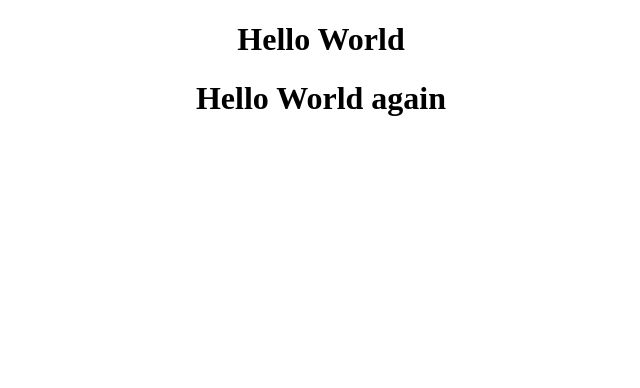
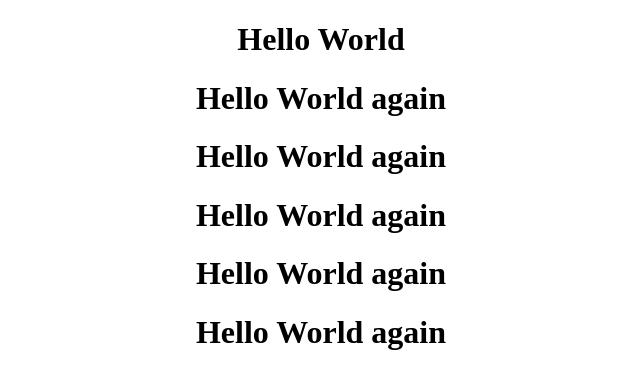
Before and after one commit to shahzaibalijamro/intract, a plain HTML site: page index.html in a window 1280 px wide. Shown: the whole page, without its empty margins (319-959 px from the left). Drawn offline with Linux system fonts and the light colour scheme.

Commit message:
commands added

```diff
--- a/index.html
+++ b/index.html
@@ -8,5 +8,9 @@
 <body>
     <h1 style="text-align: center;">Hello World</h1>
     <h1 style="text-align: center;">Hello World again</h1>
+    <h1 style="text-align: center;">Hello World again</h1>
+    <h1 style="text-align: center;">Hello World again</h1>
+    <h1 style="text-align: center;">Hello World again</h1>
+    <h1 style="text-align: center;">Hello World again</h1>
 </body>
 </html>
```
